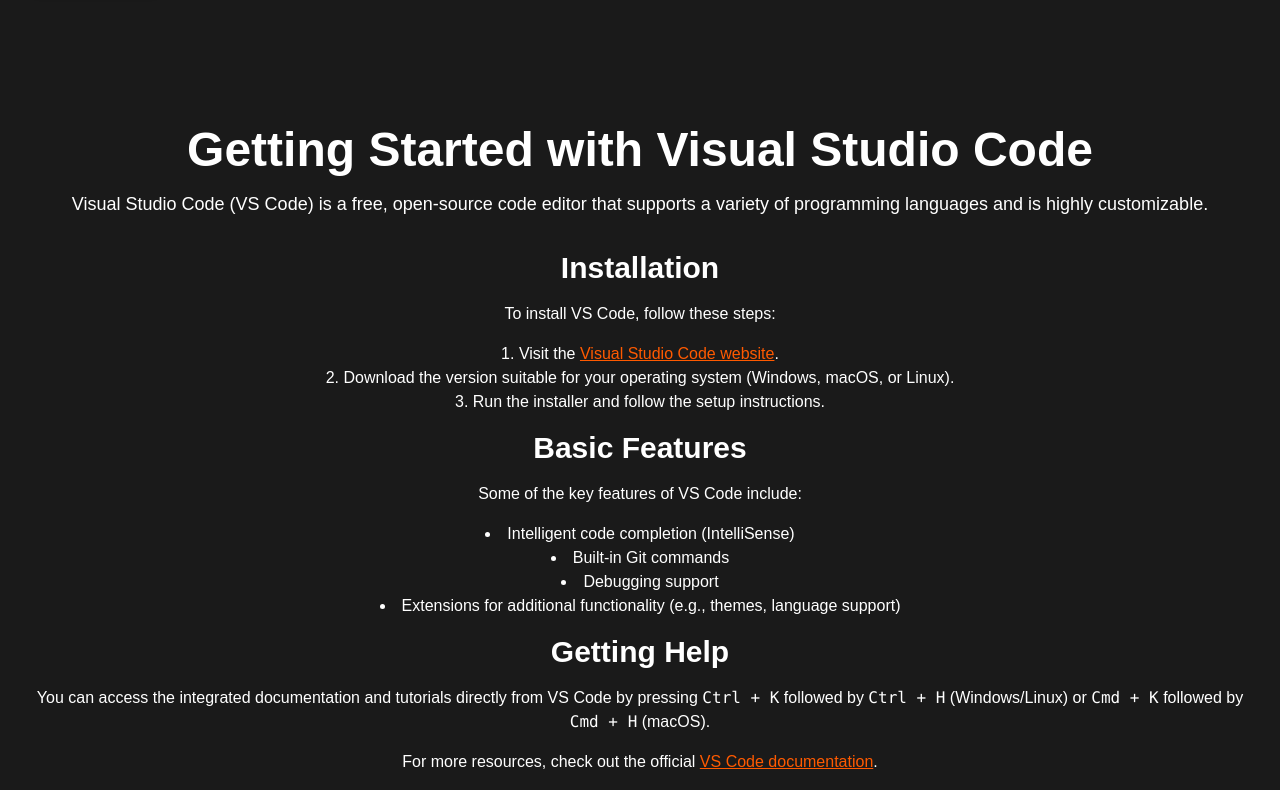
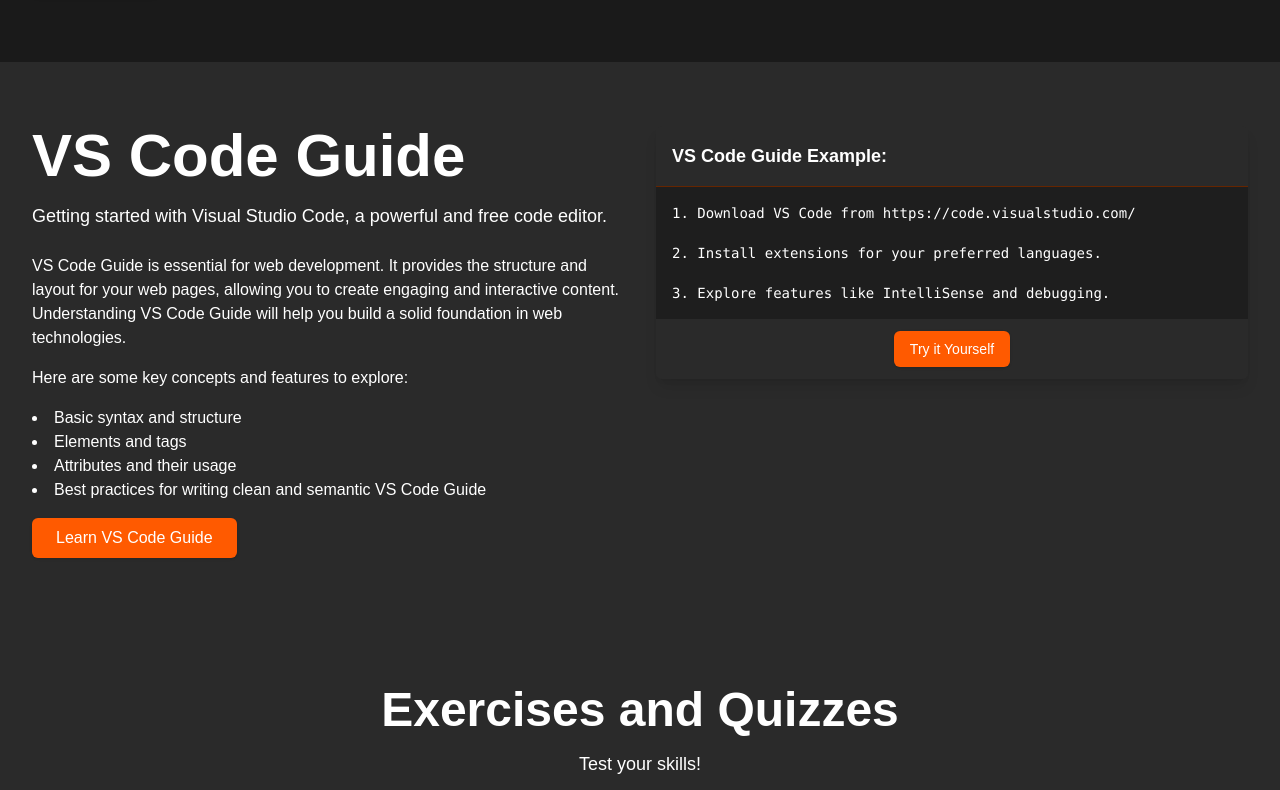
Before and after one commit to 321EZ123/PyroProgramming, a Next.js app: page /tutorials in a window 1280 px wide. Shown: the part 3230-4020 px from the top of the page. Built offline with nearby package versions, Linux system fonts and the light colour scheme.

Commit message:
Update page.tsx

```diff
--- a/src/app/tutorials/page.tsx
+++ b/src/app/tutorials/page.tsx
@@ -164,45 +164,15 @@ p {
 }`}
       />
 
-      {/* IDE Guide Section */}
-      <section className="w-full py-16 bg-background">
-        <div className="container mx-auto px-4 sm:px-6 lg:px-8 text-center">
-          <h2 className="text-5xl font-bold mb-4">Getting Started with Visual Studio Code</h2>
-          <p className="text-lg mb-8">
-            Visual Studio Code (VS Code) is a free, open-source code editor that supports a variety of programming languages and is highly customizable.
-          </p>
-
-          <h3 className="text-3xl font-semibold mb-4">Installation</h3>
-          <p className="text-md mb-4">
-            To install VS Code, follow these steps:
-          </p>
-          <ol className="list-decimal list-inside mb-4">
-            <li>Visit the <a href="https://code.visualstudio.com/" className="text-primary underline">Visual Studio Code website</a>.</li>
-            <li>Download the version suitable for your operating system (Windows, macOS, or Linux).</li>
-            <li>Run the installer and follow the setup instructions.</li>
-          </ol>
-
-          <h3 className="text-3xl font-semibold mb-4">Basic Features</h3>
-          <p className="text-md mb-4">
-            Some of the key features of VS Code include:
-          </p>
-          <ul className="list-disc list-inside mb-4">
-            <li>Intelligent code completion (IntelliSense)</li>
-            <li>Built-in Git commands</li>
-            <li>Debugging support</li>
-            <li>Extensions for additional functionality (e.g., themes, language support)</li>
-          </ul>
-
-          <h3 className="text-3xl font-semibold mb-4">Getting Help</h3>
-          <p className="text-md mb-4">
-            You can access the integrated documentation and tutorials directly from VS Code by pressing <code>Ctrl + K</code> followed by <code>Ctrl + H</code> (Windows/Linux) or <code>Cmd + K</code> followed by <code>Cmd + H</code> (macOS).
-          </p>
-
-          <p className="text-md mb-4">
-            For more resources, check out the official <a href="https://code.visualstudio.com/docs" className="text-primary underline">VS Code documentation</a>.
-          </p>
-        </div>
-      </section>
+      {/* VS Code Guide Section */}
+      <TutorialSection
+        title="VS Code Guide"
+        description="Getting started with Visual Studio Code, a powerful and free code editor."
+        bgClass="bg-card"
+        code={`1. Download VS Code from https://code.visualstudio.com/\n
+2. Install extensions for your preferred languages.\n
+3. Explore features like IntelliSense and debugging.`}
+      />
 
       {/* Exercises and Quizzes */}
       <section className="w-full py-16 bg-card">
```
